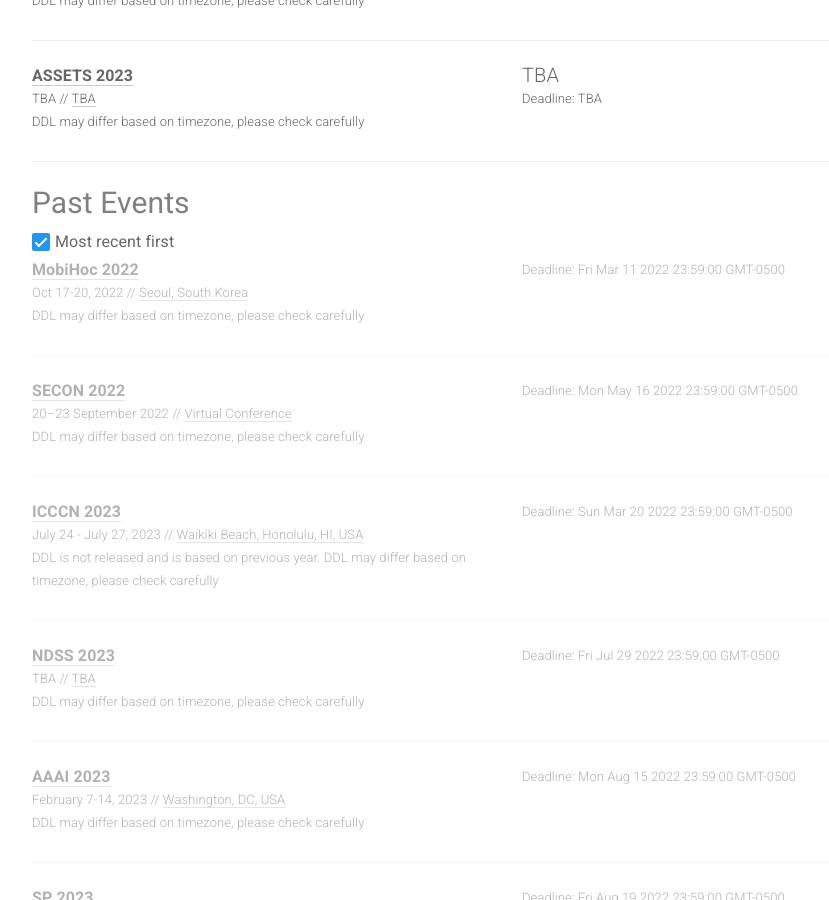
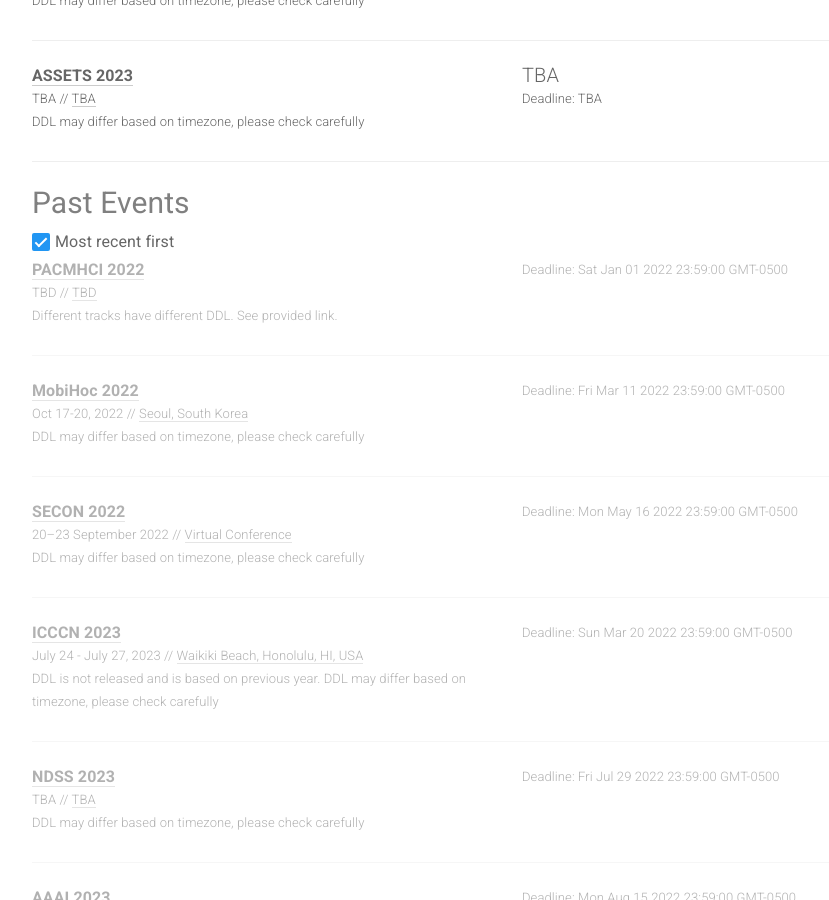
Before and after one commit to iot-psu/ai-deadlines, a Jekyll site: the page built from index.html, in a window 1280 px wide and 900 px high, scrolled down 2949 px. Shown: the whole window, without its empty margins (133-962 px from the left). Built offline with Jekyll 4.4.1, drawn with Linux system fonts in a browser that asks for light colours.

Commit message:
Update conferences.yml

```diff
--- a/_data/conferences.yml
+++ b/_data/conferences.yml
@@ -1,5 +1,17 @@
 
 ---
+
+- name: PACMHCI
+  year: 2022
+  id: PACMHCI2022
+  link: https://dl.acm.org/journal/pacmhci/pub-schedule
+  deadline: "2022-01-01 23:59:00"
+  timezone: EST
+  date: TBD
+  place:  TBD
+  sub: MC
+  note: Different tracks have different DDL. See provided link.
+
 - name: HotMobile
   year: 2023
   id: HOTMOBILE2023
```
